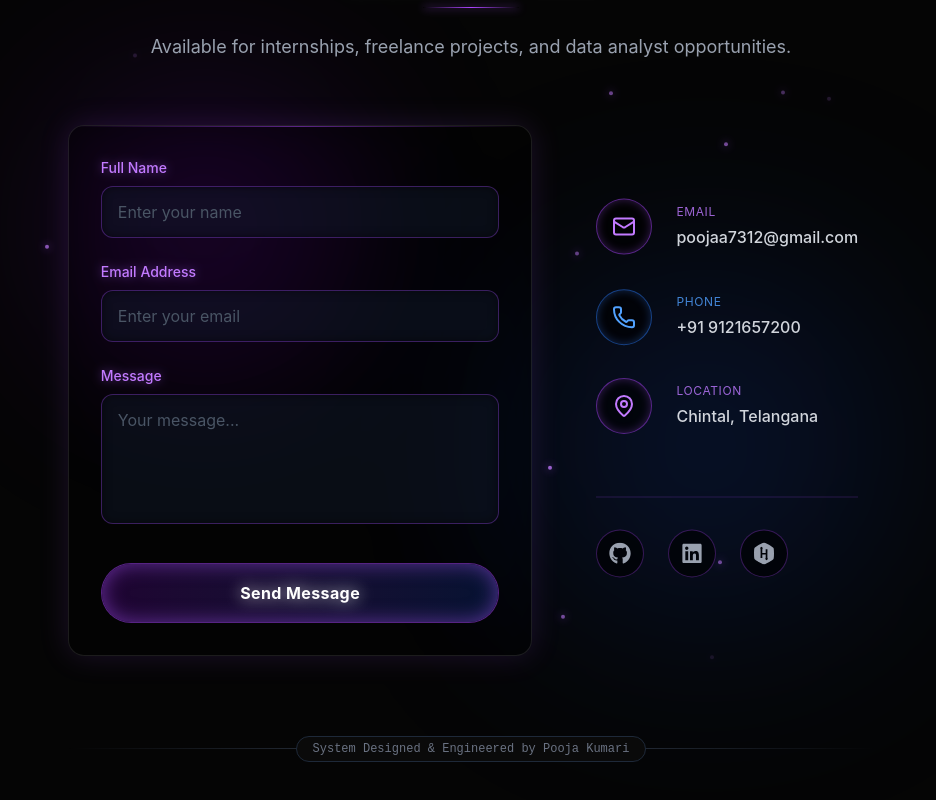
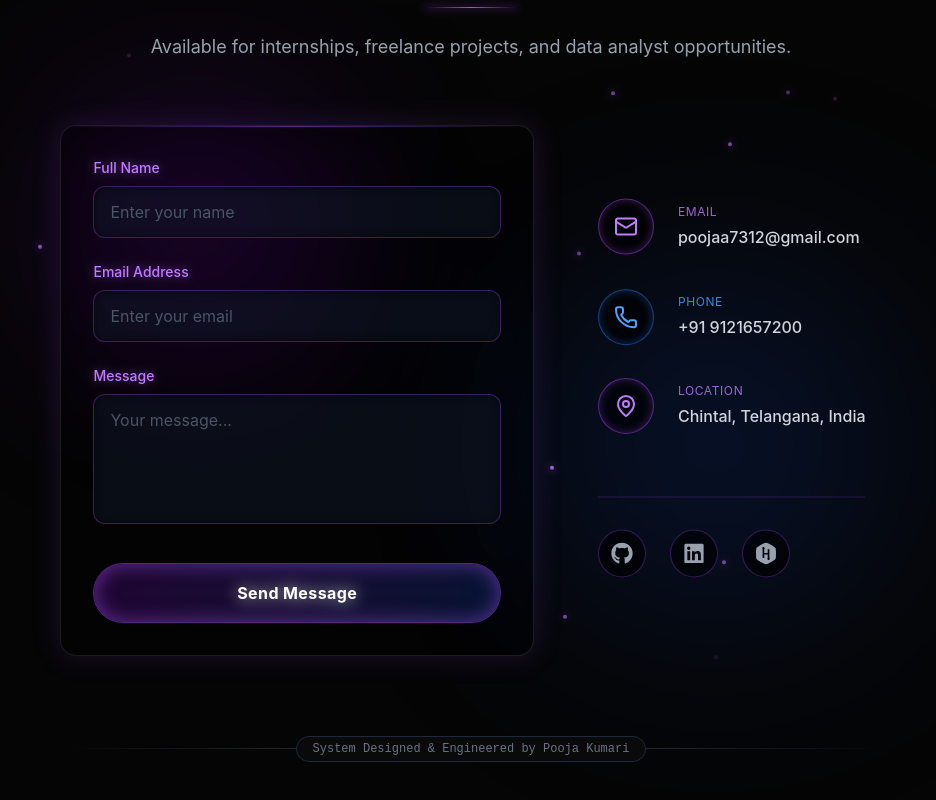
Before and after one commit to poojakumaricodex/portfolio, a React app: page / in a window 1280 px wide. Shown: the part 6118-6918 px from the top of the page, without its empty margins (169-1105 px from the left). Built offline with nearby package versions, Linux system fonts and the light colour scheme; the HTML template or start-up script is replaced by a standard one.

Commit message:
Add country to location in Contact component

```diff
--- a/src/components/Contact.jsx
+++ b/src/components/Contact.jsx
@@ -217,7 +217,7 @@ const Contact = () => {
               </div>
               <div>
                 <div className="text-xs uppercase tracking-wider text-purple-400/80 mb-1">Location</div>
-                <span className="text-sm sm:text-base font-medium">Chintal, Telangana</span>
+                <span className="text-sm sm:text-base font-medium">Chintal, Telangana, India</span>
               </div>
             </motion.div>
 
```
